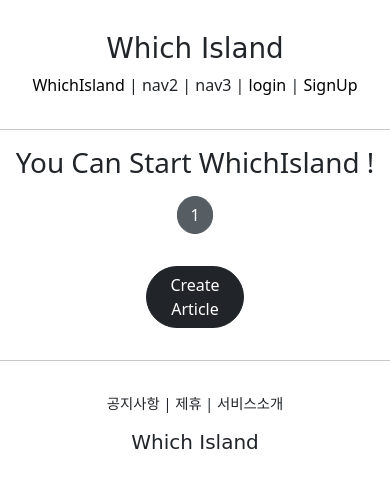
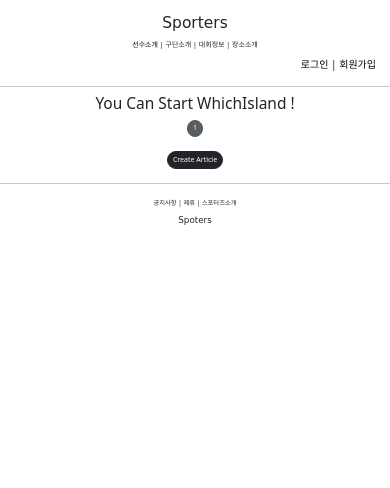
Before and after one commit to ssooda/gym, a Django app: page /articles/list/ in a window 390 px wide. Shown: the top 488 px of the page. Run offline with Django 3.2, Linux system fonts and the light colour scheme; data that the repository does not hold is empty; some libraries are stand-ins or nearby versions; some web fonts are replaced.

Commit message:
responsive

```diff
--- a/WhichIsland/settings.py
+++ b/WhichIsland/settings.py
@@ -40,7 +40,7 @@ SECRET_KEY = env('SECRET_KEY')
 # SECURITY WARNING: don't run with debug turned on in production!
 DEBUG = True
 
-ALLOWED_HOSTS = []
+ALLOWED_HOSTS = ['*']
 
 
 # Application definition
--- a/articleapp/templates/articleapp/list.html
+++ b/articleapp/templates/articleapp/list.html
@@ -4,17 +4,31 @@
 {% block content %}
 
 <style>
+    .container {
+      padding: 0;
+      margin: 0, auto;
+      border-radius: 1rem;
+
+  }
+    .container a {
+      width: 45%;
+      max-width: 250px;
+      border-radius: 1rem;
+
+  }
+
     .container div {
-    width: 250px;
-    background-color: antiquewhite;
-    display: flex;
-    justify-content: center;
-    align-items: center;
-    border-radius: 1rem;
+      display: flex;
+      justify-content: center;
+      align-items: center;
+      border-radius: 1rem;
+      border: solid black 1px;
+
   }
     .container img {
       width: 100%;
       border-radius: 1rem;
+
   }
 
 
@@ -39,8 +53,8 @@
 
   {% include 'snippets/pagination.html' with page_obj=page_obj %}
 
-    <div class="text-center">
-      <a href="{% url 'articleapp:create' %}" class="btn btn-dark rounded-pill col-3 mt-3 mb-3">
+    <div class="text-center" >
+      <a href="{% url 'articleapp:create' %}" class="btn btn-dark rounded-pill col-2.5 mt-3 mb-3">
         Create Article
       </a>
     </div>
--- a/static/base.css
+++ b/static/base.css
@@ -21,3 +21,9 @@ a{
     text-decoration: none;
     color: black;
 }
+
+@media screen and (max-width:500px) {
+    html {
+        font-size: 7px;
+    }
+}
--- a/static/js/magicgrid.js
+++ b/static/js/magicgrid.js
@@ -277,7 +277,7 @@ MagicGrid.prototype.listen = function listen () {
 let magicGrid = new MagicGrid({
   container: '.container',
   animate: true,
-  gutter: 30,
+  gutter: 12,
   static: true,
   useMin: true
 });
--- a/templates/footer.html
+++ b/templates/footer.html
@@ -5,10 +5,10 @@
         <div class="whichisland_footer_button">
             <span>공지사항</span> |
             <span>제휴</span> |
-            <span>서비스소개</span>
+            <span>스포터즈소개</span>
         </div>
         <div style="margin-top: 1rem;">
-            <h5 class="whichisland_logo">Which Island</h5>
+            <h5 class="whichisland_logo">Spoters</h5>
         </div>
 
     </div>
--- a/templates/head.html
+++ b/templates/head.html
@@ -6,7 +6,8 @@
 <head>
 
     <meta charset="UTF-8">
-    <title>WhichIsland</title>
+    <meta name="viewport" content="width=device-width, initial-scale=1, shrink-to-fit=no">
+    <title>스포터즈</title>
 
     <!-- BOOTSTRAP LINK  -->
     <link href="https://cdn.jsdelivr.net/npm/bootstrap@5.0.2/dist/css/bootstrap.min.css" rel="stylesheet" integrity="sha384-EVSTQN3/azprG1Anm3QDgpJLIm9Nao0Yz1ztcQTwFspd3yD65VohhpuuCOmLASjC" crossorigin="anonymous">
--- a/templates/header.html
+++ b/templates/header.html
@@ -3,14 +3,18 @@
     <div class="whichisland_header">
 
         <div>
-            <h1 class="whichisland_logo"> Which Island </h1>
+            <h1 class="whichisland_logo"> Sporters </h1>
         </div>
-        <div>
+        <div style="margin: 1rem;">
             <a href="{% url 'articleapp:list' %}" style="text-decoration:none">
-                <span>WhichIsland</span>
+                <span>선수소개</span>
             </a> |
-            <span>nav2</span> |
-            <span>nav3</span> |
+            <span>구단소개</span> |
+            <span>대회정보</span> |
+            <span>장소소개</span>
+        </div>
+
+        <div style="text-align: right; margin: 1rem 2rem; font-size:10px;">
 
             {% if not user.is_authenticated %} <!--유저가 로그인 되어있지 않다면-->
             <a href="{% url 'accountapp:login' %}?next={{ request.path }}">
@@ -18,18 +22,18 @@
                 <!--login/logout 성공 후 Redirect 순서 : next -> LOGIN_REDIRECT_URL -> Default -->
                 <!--request.path : 요청 시 있었던 페이지(원래 있던 자리) -->
                 <!--login url로 바로 들어가면 원래 있던 자리가 없으므로 next=부분이 의미 없어짐 =>LOGIN_REDIRECT_URL 을 설정해야함 -> ROOT 폴더의 settings.py 에서 설정할 것-->
-                <span>login</span>
+                <span>로그인</span>
             </a> |
             <a href="{% url 'accountapp:create' %}" style="text-decoration:none">
-                <span>SignUp</span>
+                <span>회원가입</span>
             </a>
 
             {% else %}
             <a href="{% url 'accountapp:detail' pk=user.pk%}" >  <!-- detail 뒤에 받는 정수형 pk는 현재 로그인 되어있는 user 의 pk임 -->
-                <span>MyPage</span> |
+                <span>선수정보관리</span> |
             </a>
             <a href="{% url 'accountapp:logout' %}?next={{ request.path }}" >
-                <span>LogOut</span>
+                <span>로그아웃</span>
             </a>
 
             {% endif %}
```
Also changed, not shown: media/article/스크린샷_2021-07-28_오후_5.58.37_4M7aGHl.png (added), media/article/스크린샷_2021-07-29_오후_1.35.34_1ZXZKXw.png (added), media/article/스크린샷_2021-08-03_오후_1.05.28.png (added), media/article/스크린샷_2021-08-03_오후_1.13.56.png (added).
